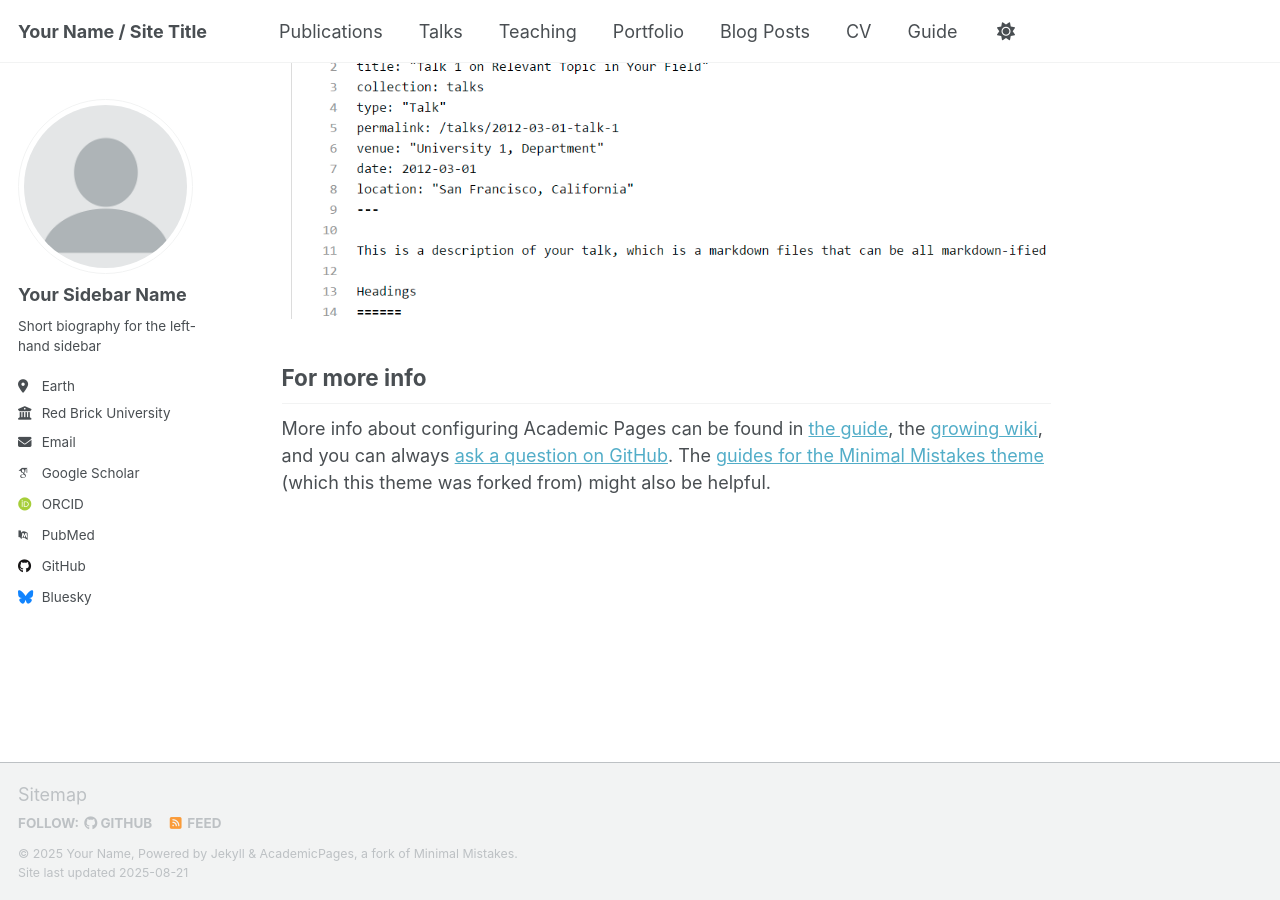
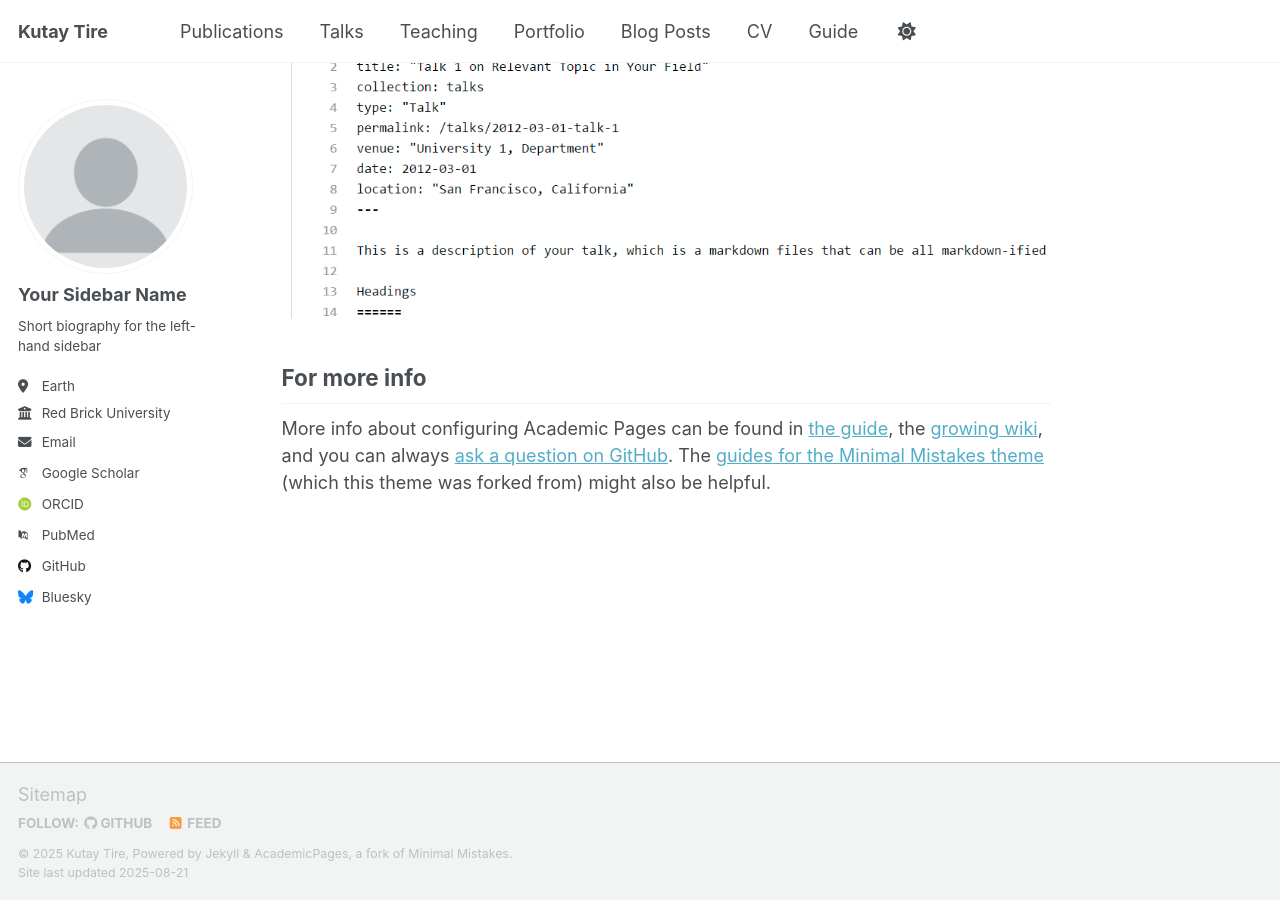
Before and after one commit to kutaytire/kutaytire.github.io, a Jekyll site: the page built from _pages/about.md, in a window 1280 px wide and 900 px high, scrolled down 2880 px. Built offline with Jekyll 4.4.1, drawn with Linux system fonts in a browser that asks for light colours; some web fonts are replaced; a script that is not in the unit is left out.

Commit message:
Update _config.yml

```diff
--- a/_config.yml
+++ b/_config.yml
@@ -8,14 +8,14 @@
 
 # Basic Site Settings
 locale                   : "en-US"
-site_theme               : "default" # Currently available options are "default", "air"
-title                    : "Your Name / Site Title"
+site_theme               : "default"   # you can also try "air" if you want a different style
+title                    : "Kutay Tire"
 title_separator          : "-"
-name                     : &name "Your Name"
-description              : &description "personal description"
-url                      : https://academicpages.github.io # the base hostname & protocol for your site e.g. "https://[your GitHub username].github.io" or if you already have some other page hosted on Github then use "https://[your GitHub username].github.io/[Your Repo Name]"
-baseurl                  : "" # the subpath of your site, e.g. "/blog"
-repository               : "academicpages/academicpages.github.io"
+name                     : &name "Kutay Tire"
+description              : &description "My academic website / personal page"
+url                      : "https://kutaytire.github.io"   # <--- IMPORTANT: change this to your actual site URL
+baseurl                  : ""
+repository               : "kutaytire/kutaytire.github.io"  # <--- IMPORTANT: change to your repo path
 
 # Site Author - The following control what appear as part of the author content on the side bar.
 #               If a field is blank the icon and link will not appear, otherwise it will be shown.
```
